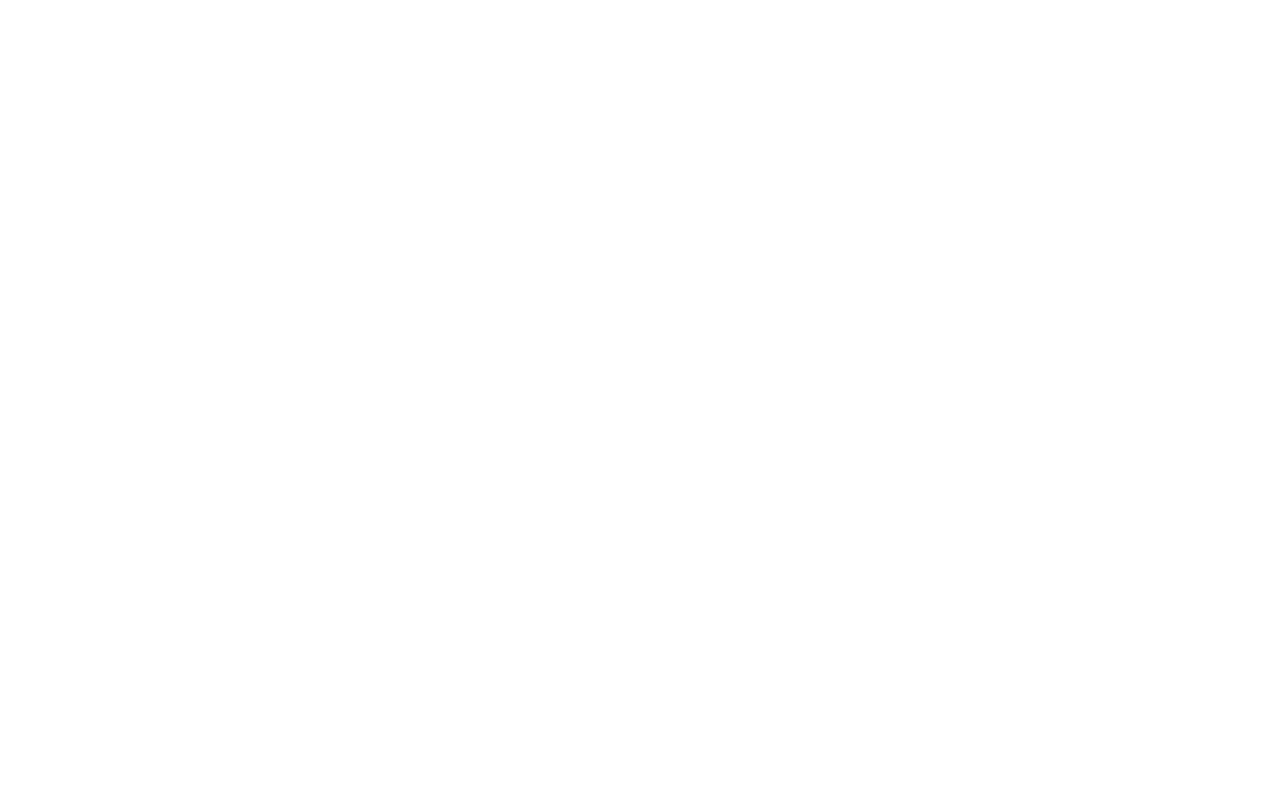
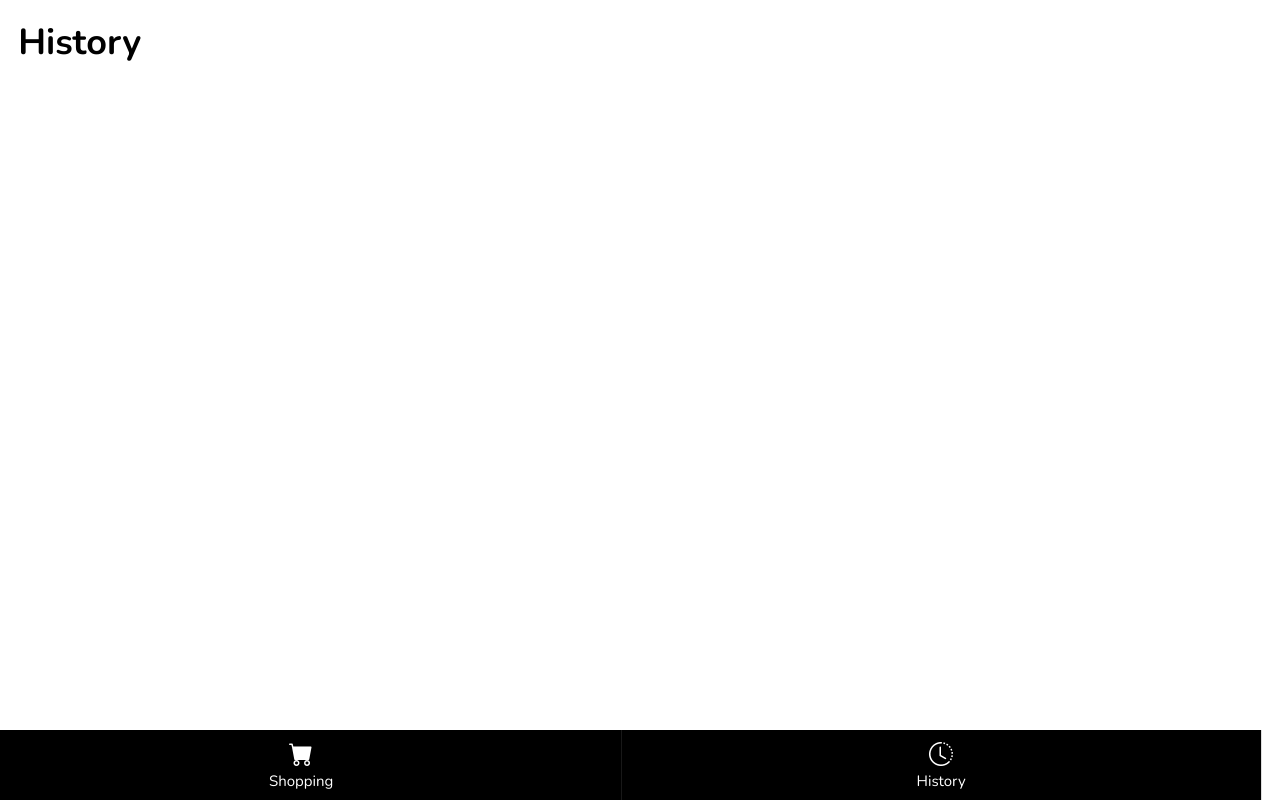
Before and after one commit to LorenzoAblis/ablis-shopping-list, a React (Vite) app: page /history in a window 1280 px wide. Before the commit this address had no page. Built offline with nearby package versions, Linux system fonts and the light colour scheme.

Commit message:
created history

```diff
--- a/src/App.jsx
+++ b/src/App.jsx
@@ -1,13 +1,15 @@
 import { BrowserRouter, Routes, Route } from "react-router-dom";
 
 import Shopping from "./Shopping/components/Shopping";
+import History from "./History/components/History";
 
 function App() {
   return (
     <>
       <BrowserRouter>
         <Routes>
-          <Route path="/" element={<Shopping />} />
+          <Route path="/history" element={<History />} />
+          <Route path="/shopping" element={<Shopping />} />
         </Routes>
       </BrowserRouter>
     </>
--- /dev/null
+++ b/src/Common/components/Navbar.jsx
@@ -0,0 +1,34 @@
+import "../styles/Navbar.scss";
+import { useNavigate } from "react-router-dom";
+
+const Navbar = () => {
+  const navigate = useNavigate();
+  return (
+    <footer>
+      <div className="navbar-content">
+        <ul className="navbar-buttons">
+          <li>
+            <button
+              className="shopping-button navbar-button"
+              onClick={() => navigate("/shopping")}
+            >
+              <i className="bi bi-cart-fill"></i>
+              <p>Shopping</p>
+            </button>
+          </li>
+          <li>
+            <button
+              className="history-button navbar-button"
+              onClick={() => navigate("/history")}
+            >
+              <i className="bi bi-clock-history"></i>
+              <p>History</p>
+            </button>
+          </li>
+        </ul>
+      </div>
+    </footer>
+  );
+};
+
+export default Navbar;
--- /dev/null
+++ b/src/Common/styles/Navbar.scss
@@ -0,0 +1,56 @@
+/* Navbar.scss */
+@import "../../index.scss";
+
+footer {
+  z-index: 400;
+  position: fixed;
+  bottom: 0;
+  width: 100vw;
+  transform: translateX(-2.1%);
+  display: flex;
+  align-items: center;
+  justify-content: center;
+  background-color: $background-secondary;
+  height: 3.5rem;
+
+  .navbar-content {
+    width: 100%;
+    height: 100%;
+
+    .navbar-buttons {
+      margin: 0;
+      display: flex;
+      justify-content: space-evenly;
+      list-style: none;
+      padding: 0;
+      height: 100%;
+
+      li {
+        width: 50%;
+        margin: 0;
+        display: flex;
+        justify-content: center;
+
+        .navbar-button {
+          width: 100%;
+          height: 100%;
+          color: white;
+          background-color: black;
+          padding: 0.25rem;
+          border: none;
+          display: inline;
+          align-items: center;
+
+          i {
+            margin: 0;
+            font-size: 1.2rem;
+          }
+          p {
+            margin: 0;
+            font-size: 0.75rem;
+          }
+        }
+      }
+    }
+  }
+}
--- /dev/null
+++ b/src/History/components/History.jsx
@@ -0,0 +1,17 @@
+import Navbar from "../../Common/components/Navbar";
+import "../styles/History.scss";
+
+const History = () => {
+  return (
+    <>
+      <main>
+        <header>
+          <h1>History</h1>
+        </header>
+      </main>
+      <Navbar></Navbar>
+    </>
+  );
+};
+
+export default History;
--- /dev/null
+++ b/src/History/styles/History.scss
@@ -0,0 +1,13 @@
+@import "../../index.scss";
+
+main {
+  header {
+    h1 {
+      padding-left: 0.51rem;
+      font-size: 1.8rem;
+      margin: 0;
+      margin-top: 0.5rem;
+      margin-bottom: 0.25rem;
+    }
+  }
+}
--- a/src/Shopping/components/Navbar.jsx
+++ /dev/null
@@ -1,33 +0,0 @@
-import PropTypes from "prop-types";
-import "../styles/Navbar.scss";
-
-const Navbar = ({ setShowAddItem, setShowCheckout }) => {
-  return (
-    <header>
-      <nav>
-        <ul>
-          <li>
-            <button className="add" onClick={() => setShowAddItem(true)}>
-              <i className="bi bi-plus-lg"></i> Add
-            </button>
-          </li>
-          <li>
-            <button
-              className="checkout-button"
-              onClick={() => setShowCheckout(true)}
-            >
-              <i className="bi bi-basket-fill"></i> Checkout
-            </button>
-          </li>
-        </ul>
-      </nav>
-    </header>
-  );
-};
-
-Navbar.propTypes = {
-  setShowAddItem: PropTypes.func.isRequired,
-  setShowCheckout: PropTypes.func.isRequired,
-};
-
-export default Navbar;
--- a/src/Shopping/components/Shopping.jsx
+++ b/src/Shopping/components/Shopping.jsx
@@ -2,7 +2,7 @@
 import { db } from "/firebaseConfig";
 import { ref, onValue } from "firebase/database";
 
-import Navbar from "../components/Navbar";
+import Navbar from "../../Common/components/Navbar";
 import ShoppingItem from "../components/ShoppingItem";
 import AddItem from "../components/AddItem";
 import EditItem from "../components/EditItem";
@@ -89,12 +89,21 @@
 
   return (
     <>
-      <Navbar
-        setShowAddItem={setShowAddItem}
-        setShowCheckout={setShowCheckout}
-      />
       <main>
-        <h1 className="nav-title">Shopping List</h1>
+        <header>
+          <h1 className="nav-title">Shopping List</h1>
+          <div className="button-group">
+            <button className="add-button" onClick={() => setShowAddItem(true)}>
+              <i className="bi bi-plus-lg"></i>Add
+            </button>
+            <button
+              className="checkout-button"
+              onClick={() => setShowCheckout(true)}
+            >
+              <i className="bi bi-basket-fill"></i>Checkout
+            </button>
+          </div>
+        </header>
         {items.length == 0 && <h2 className="no-items">No items in list</h2>}
         {stores.map((store, index) => (
           <section key={index}>
@@ -175,8 +184,8 @@
           item={itemToEdit}
         />
       </main>
+      <Navbar></Navbar>
     </>
-    // <Test></Test>
   );
 };
 
--- a/src/Shopping/styles/Navbar.scss
+++ /dev/null
@@ -1,42 +0,0 @@
-@import "../../index.scss";
-
-header {
-  padding: 0.5rem;
-  padding-bottom: 0.25rem;
-
-  nav {
-    ul {
-      list-style: none;
-      padding: 0;
-      margin: 0;
-      display: flex;
-      flex-direction: row;
-      gap: 0.5rem;
-
-      li {
-        button {
-          color: white;
-          padding: 0.25rem;
-          padding-left: 0.5rem;
-          padding-right: 0.5rem;
-          border-radius: 1rem;
-          border: none;
-          font-size: 0.8rem;
-          display: flex;
-          align-items: center;
-          gap: 0.5rem;
-        }
-
-        .add {
-          background-color: green;
-          box-shadow: 0 0 0.25rem green;
-        }
-
-        .checkout-button {
-          background-color: skyblue;
-          box-shadow: 0 0 0.25rem skyblue;
-        }
-      }
-    }
-  }
-}
--- a/src/Shopping/styles/Shopping.scss
+++ b/src/Shopping/styles/Shopping.scss
@@ -3,12 +3,43 @@
 main {
   overflow-x: hidden;
 
-  .nav-title {
-    padding-left: 0.51rem;
-    font-size: 1.6rem;
-    margin: 0;
-    margin-top: 0.5rem;
-    margin-bottom: 0.25rem;
+  header {
+    .nav-title {
+      padding-left: 0.51rem;
+      font-size: 1.8rem;
+      margin: 0;
+      margin-top: 0.5rem;
+      margin-bottom: 0.25rem;
+    }
+
+    .button-group {
+      margin: 0.5rem 0;
+      display: flex;
+      justify-content: space-evenly;
+
+      button {
+        width: 48%;
+        color: white;
+        padding: 0.25rem;
+        border-radius: 1rem;
+        border: none;
+        font-size: 0.8rem;
+        display: flex;
+        align-items: center;
+        justify-content: center;
+        gap: 0.35rem;
+      }
+
+      .add-button {
+        background-color: green;
+        box-shadow: 0 0 0.25rem green;
+      }
+
+      .checkout-button {
+        background-color: skyblue;
+        box-shadow: 0 0 0.25rem skyblue;
+      }
+    }
   }
 
   .no-items {
@@ -108,6 +139,7 @@
         border-radius: 1rem;
         transition: all 0.5s;
         width: 85vw;
+        box-shadow: 0 0 0.3rem $background-secondary;
 
         .complete {
           display: flex;
```
